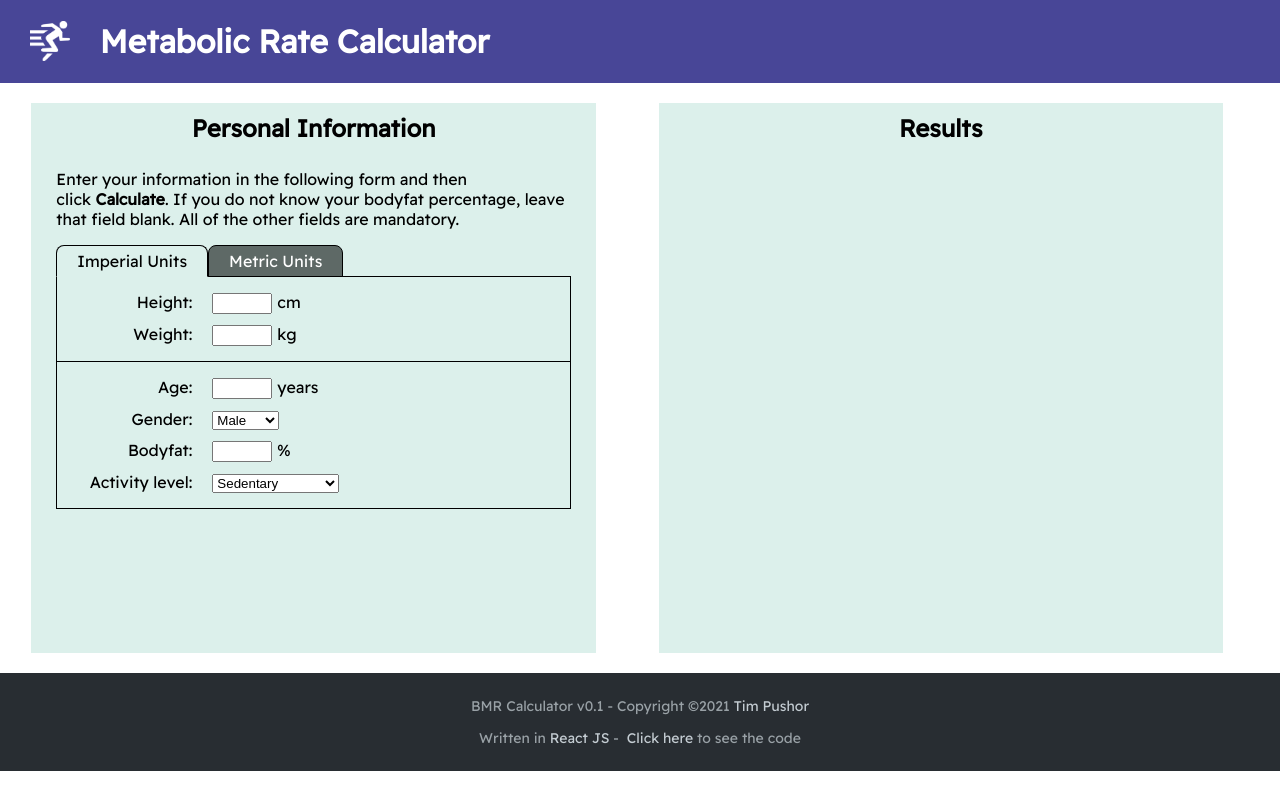
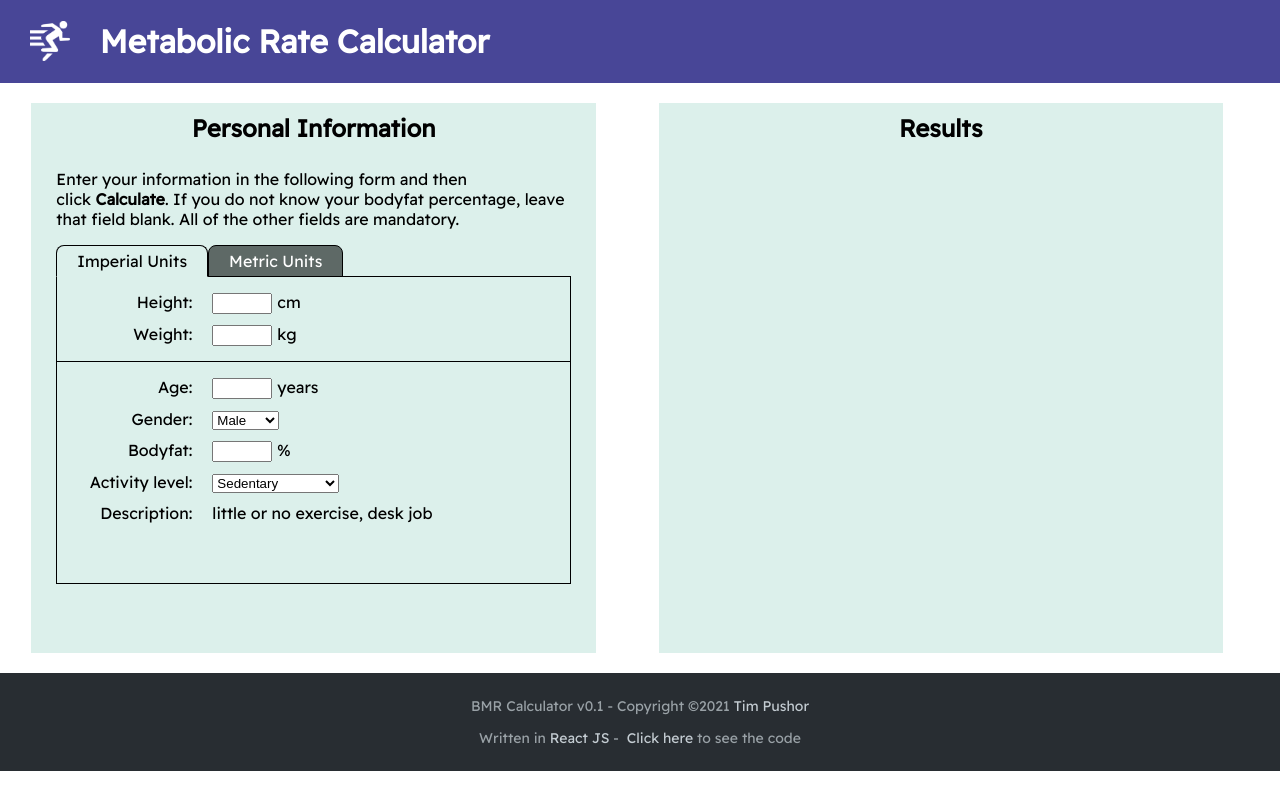
Before and after one commit to tim-pushor/react-bmr, a React (Create React App) app: page / in a window 1280 px wide. Built offline with nearby package versions, Linux system fonts and the light colour scheme.

Commit message:
Form updates

```diff
--- a/src/Components/BMRForm/BMRForm.js
+++ b/src/Components/BMRForm/BMRForm.js
@@ -11,7 +11,9 @@ import styles from "./BMRForm.module.css";
 
 const BMRForm = () => {
   const [isImperial, setIsImperial] = useState(true);
-
+  const [modifierDescription, setModifierDescription] = useState(
+    BMR.modifiers[BMR.get_modifiers()[0]].desc
+  )
   let years;
 
   const imperialTabClass = isImperial
@@ -35,13 +37,20 @@ const BMRForm = () => {
   const yearsHandler = (value) => {
     console.log(`years: ${value}`);
   };
+  const genderHandler = (value) => {
+    console.log(`gender: ${value}`);
+  };
+
   const genders = [
     { value: "0", desc: "Male" },
     { value: "1", desc: "Female" },
   ];
-
+const activityLevelHandler = (data) => {
+  console.log(`activity level: ${data}`);
+  setModifierDescription(BMR.modifiers[data].desc);
+};
   const modifiers = BMR.get_modifiers().map((X) => {
-    return { value: BMR.modifiers[X].value, desc: X };
+    return { value: X, desc: X };
   });
 
   return (
@@ -63,13 +72,16 @@ const BMRForm = () => {
           <InputField label="years" onUpdate={yearsHandler} />
         </FormRow>
         <FormRow label="Gender:">
-          <SelectField data={genders} />
+          <SelectField data={genders} onUpdate={genderHandler} />
         </FormRow>
         <FormRow label="Bodyfat:">
           <InputField label="%" />
         </FormRow>
         <FormRow label="Activity level:">
-          <SelectField data={modifiers} />
+          <SelectField data={modifiers} onUpdate={activityLevelHandler}/>
+        </FormRow>
+        <FormRow activity={true} label="Description:">
+          <span>{modifierDescription}</span>
         </FormRow>
       </div>
     </form>
--- a/src/Components/BMRForm/FormRow.js
+++ b/src/Components/BMRForm/FormRow.js
@@ -3,9 +3,22 @@ import React from "react";
 import styles from "./FormRow.module.css";
 
 const FormRow = (props) => {
-  return <div className={styles.formrow}>
-      <span className={styles.label}>{props.label}</span>
+  let spanClass;
+  let divClass;
+
+  if (props.activity) {
+    spanClass=`${styles.label} ${styles['label__description']}`
+    divClass=`${styles.formrow} ${styles['formrow__activity']}`
+  } else {
+    spanClass=styles.label;
+    divClass=styles.formrow;
+  }
+  return <div className={divClass}>
+      <span className={spanClass}>{props.label}</span>
       {props.children}</div>;
 };
 
 export default FormRow;
+
+// return <div className={styles.formrow}>
+// <span className={styles.label}>{props.label}</span>
--- a/src/Components/BMRForm/FormRow.module.css
+++ b/src/Components/BMRForm/FormRow.module.css
@@ -11,3 +11,9 @@
     display: inline-block;
     text-align: right;
   }
+  .label__description {
+    height: 2em;
+    display: block;
+    float: left;
+    margin-right: 20px;
+  }
--- a/src/Components/Input/SelectField.js
+++ b/src/Components/Input/SelectField.js
@@ -8,7 +8,7 @@ const SelectField = (props) => {
         props.onUpdate(event.target.value);
     };
   return (
-    <select className={styles.input} name="activity">
+    <select className={styles.input} name="activity" onChange={changeHandler}>
       {props.data.map(x => <option value={x.value}>{x.desc}</option>)}
   </select>
   );
```
